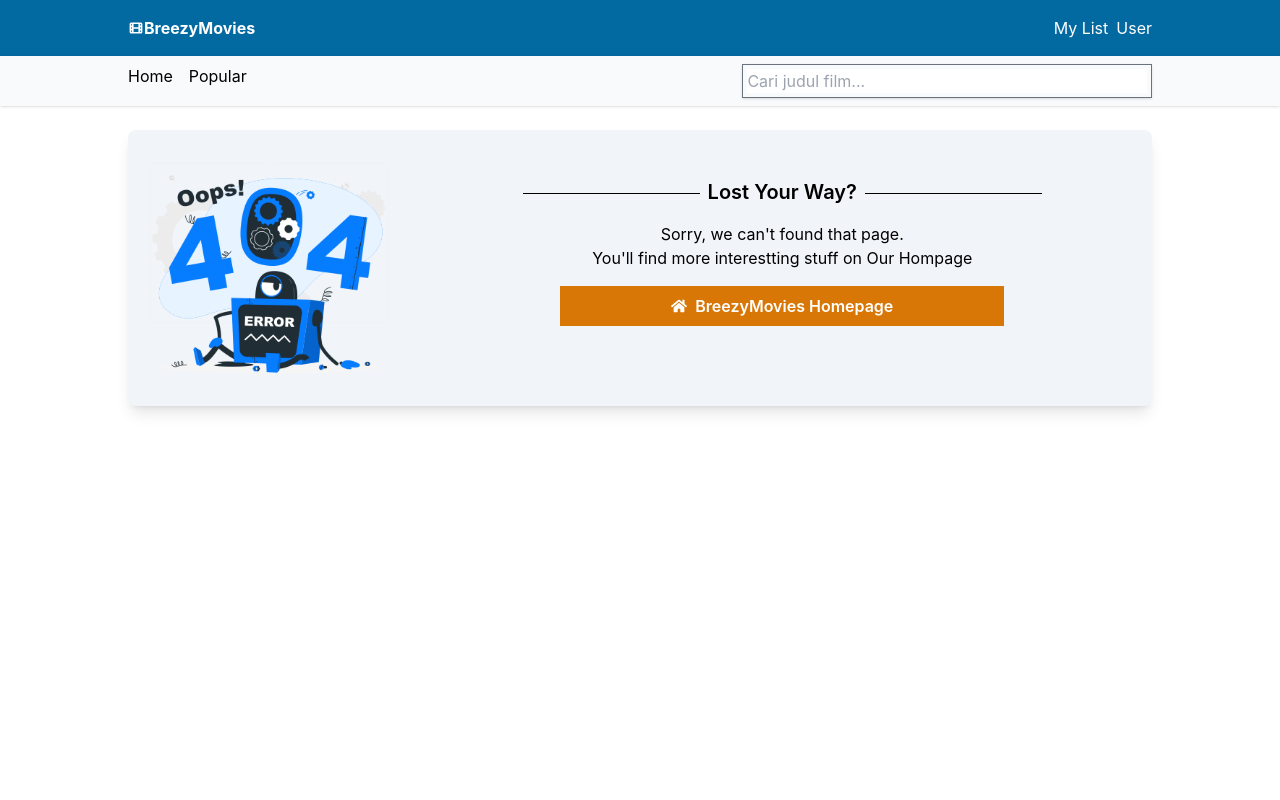
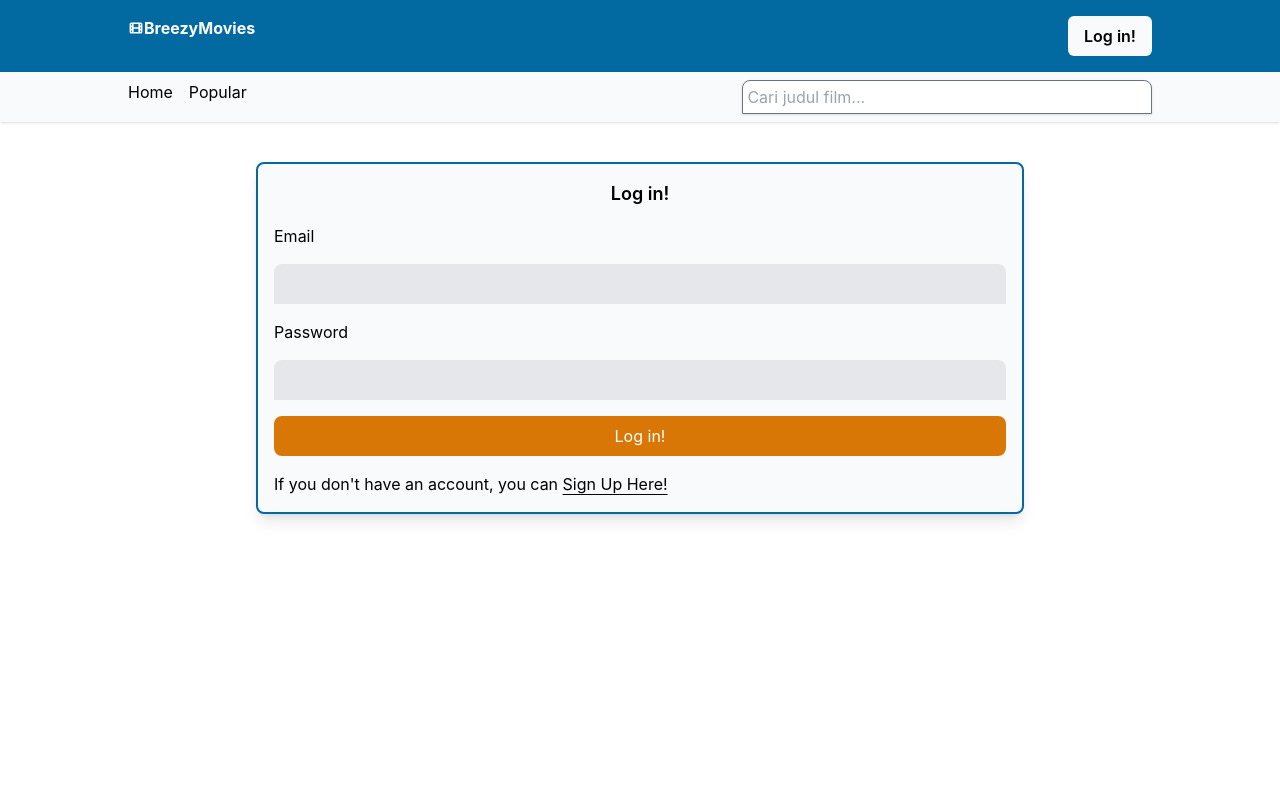
Before and after one commit to dts-kominfo-rea2a/dts-mini-project, a React (Create React App) app: page /login in a window 1280 px wide. Shown: the top 800 px of the page. Built offline with nearby package versions, Linux system fonts and the light colour scheme; no server answers.

Commit message:
feat: add user login and signup component

```diff
--- a/package.json
+++ b/package.json
@@ -8,6 +8,7 @@
     "@testing-library/react": "^13.3.0",
     "@testing-library/user-event": "^13.5.0",
     "axios": "^0.27.2",
+    "firebase": "^9.9.0",
     "react": "^18.2.0",
     "react-dom": "^18.2.0",
     "react-icons": "^4.4.0",
--- a/src/App.js
+++ b/src/App.js
@@ -13,6 +13,8 @@ import Home from "./containers/Home";
 import PopularMovies from "./containers/PopularMovies";
 import SelectedMovie from "./containers/SelectedMovie";
 import Missing from "./components/navigation/Missing";
+import SignUpForm from "./containers/SignUpForm";
+import LoginForm from "./containers/LoginForm";
 
 function App() {
   const [movies, setMovies] = useState([]);
@@ -49,6 +51,8 @@ function App() {
             path="/popular"
             element={<PopularMovies moviesData={movies} search={search} />}
           />
+          <Route path="/signup" element={<SignUpForm />} />
+          <Route path="/login" element={<LoginForm />} />
           <Route path="*" element={<Missing />} />
         </Routes>
       </main>
--- /dev/null
+++ b/src/apis/firebase.js
@@ -0,0 +1,21 @@
+// Import the functions you need from the SDKs you need
+import { initializeApp } from "firebase/app";
+import { getAnalytics } from "firebase/analytics";
+// TODO: Add SDKs for Firebase products that you want to use
+// https://firebase.google.com/docs/web/setup#available-libraries
+
+// Your web app's Firebase configuration
+// For Firebase JS SDK v7.20.0 and later, measurementId is optional
+const firebaseConfig = {
+  apiKey: "AIzaSyBaYx1p-0gQAMXKKOWuUX52yfgNYUNmNpI",
+  authDomain: "dts-mini-project-pair20.firebaseapp.com",
+  projectId: "dts-mini-project-pair20",
+  storageBucket: "dts-mini-project-pair20.appspot.com",
+  messagingSenderId: "1033699750046",
+  appId: "1:1033699750046:web:3e4835a8b88b859f284b8f",
+  measurementId: "G-1QKFYD4TKX",
+};
+
+// Initialize Firebase
+const app = initializeApp(firebaseConfig);
+const analytics = getAnalytics(app);
--- a/src/components/header/FormSearch.jsx
+++ b/src/components/header/FormSearch.jsx
@@ -2,9 +2,10 @@ import React from "react";
 
 const FormSearch = ({ search, searchHandler }) => {
   return (
-    <form className="basis-2/5 shadow border border-gray-500 p-1">
+    <form className="basis-2/5">
       <input
-        className="w-full outline-none"
+        className="w-full outline-none shadow border border-gray-500 p-1 rounded-t-lg
+        focus:border-b-2 focus:border-sky-600"
         type="text"
         onChange={(e) => searchHandler(e.target.value)}
         value={search}
--- a/src/components/home/MovieItem.jsx
+++ b/src/components/home/MovieItem.jsx
@@ -9,7 +9,7 @@ const MovieItem = ({ itemMovie }) => {
 
   return (
     <div
-      className="movieCard rounded-lg shadow-md flex flex-col justify-between"
+      className="movieCard rounded-lg shadow-md flex flex-col justify-between hover:scale-105"
       onClick={() => navigate(`/movie/${itemMovie.id}`)}
     >
       <div className="relative h-full">
--- a/src/components/navigation/Branding.jsx
+++ b/src/components/navigation/Branding.jsx
@@ -1,14 +1,17 @@
 import React from "react";
 import { HiFilm } from "react-icons/hi";
+import { Link } from "react-router-dom";
 
 const Branding = ({ brandName }) => {
   return (
-    <span className="flex">
-      <div className="basis-4 grow-1 self-center">
-        <HiFilm />
-      </div>
-      <p className="grow-1 font-bold">{brandName}</p>
-    </span>
+    <Link to="/">
+      <span className="flex hover:scale-105">
+        <div className="basis-4 grow-1 self-center">
+          <HiFilm />
+        </div>
+        <p className="grow-1 font-bold">{brandName}</p>
+      </span>
+    </Link>
   );
 };
 
--- /dev/null
+++ b/src/components/navigation/ButtonLink.jsx
@@ -0,0 +1,21 @@
+import React from "react";
+import { useNavigate } from "react-router-dom";
+
+const Button = ({ buttonName, destination, variant }) => {
+  let navigate = useNavigate();
+
+  return (
+    <>
+      <button
+        className={`w-full ${variant} px-4 py-2 rounded-md hover:font-semibold`}
+        onClick={() => {
+          navigate(destination);
+        }}
+      >
+        {buttonName}
+      </button>
+    </>
+  );
+};
+
+export default Button;
--- a/src/components/navigation/User.jsx
+++ b/src/components/navigation/User.jsx
@@ -1,10 +1,20 @@
 import React from "react";
+import Button from "./ButtonLink";
 
 const User = () => {
   return (
-    <ul className="flex gap-2">
-      <li>My List</li>
-      <li> User</li>
+    <ul className="flex gap-4 text-black font-semibold">
+      <li className="flex">
+        <Button
+          buttonName="Log in!"
+          destination="/login"
+          variant="bg-slate-50 text-black"
+        />
+      </li>
+      {/* <li>
+        {" "}
+        <Button />
+      </li> */}
     </ul>
   );
 };
--- /dev/null
+++ b/src/containers/LoginForm.jsx
@@ -0,0 +1,42 @@
+import React from "react";
+import { Link } from "react-router-dom";
+
+const LoginForm = () => {
+  return (
+    <section className="w-3/5 h-full bg-slate-50 p-4 flex flex-col gap-4 shadow-lg border-solid border-2 rounded-lg border-sky-700 mt-8">
+      <h3 className="w-full font-semibold text-lg">Log in!</h3>
+      <form className="text-start flex flex-col gap-4">
+        <label htmlFor="email">Email</label>
+        <input
+          type="text"
+          id="email"
+          className=" outline-none bg-gray-200 p-2 focus:border-b-2 border-solid border-sky-700 rounded-t-lg"
+        />
+        <label htmlFor="username">Password</label>
+        <input
+          type="text"
+          id="password"
+          className=" outline-none bg-gray-200 p-2 focus:border-b-2 border-solid border-sky-700 rounded-t-lg"
+        />
+        <button
+          type="submit"
+          className="bg-amber-600 py-2 text-white hover:font-semibold rounded-lg"
+        >
+          Log in!
+        </button>
+        <span className="flex gap-2">
+          <p className="w-full">
+            If you don't have an account, you can{" "}
+            <Link to="/signup">
+              <span className="underline underline-offset-4 hover:font-semibold">
+                Sign Up Here!
+              </span>
+            </Link>
+          </p>
+        </span>
+      </form>
+    </section>
+  );
+};
+
+export default LoginForm;
--- /dev/null
+++ b/src/containers/SignUpForm.jsx
@@ -0,0 +1,42 @@
+import React from "react";
+import { Link } from "react-router-dom";
+
+const SignUpForm = () => {
+  return (
+    <section className="w-3/5 h-full bg-slate-50 p-4 flex flex-col gap-4 shadow-lg border-solid border-2 rounded-lg border-sky-700 mt-8">
+      <h3 className="font-semibold text-lg">Sign Up!</h3>
+      <form className="text-start flex flex-col gap-4">
+        <label htmlFor="email">Email</label>
+        <input
+          type="text"
+          id="email"
+          className=" outline-none bg-gray-200 p-2 focus:border-b-2 border-solid border-sky-700 rounded-t-lg"
+        />
+        <label htmlFor="username">Password</label>
+        <input
+          type="text"
+          id="password"
+          className=" outline-none bg-gray-200 p-2 focus:border-b-2 border-solid border-sky-700 rounded-t-lg"
+        />
+        <button
+          type="submit"
+          className="bg-amber-600 py-2 text-white hover:font-semibold rounded-lg"
+        >
+          Sign Up!
+        </button>
+        <span className="flex gap-2">
+          <p className="w-full">
+            If you already have an account, just{" "}
+            <Link to="/login">
+              <span className="underline underline-offset-4 hover:font-semibold">
+                Login
+              </span>
+            </Link>
+          </p>
+        </span>
+      </form>
+    </section>
+  );
+};
+
+export default SignUpForm;
```
Also changed, not shown: 1 other file (tests, documents, lock files or other folders).
